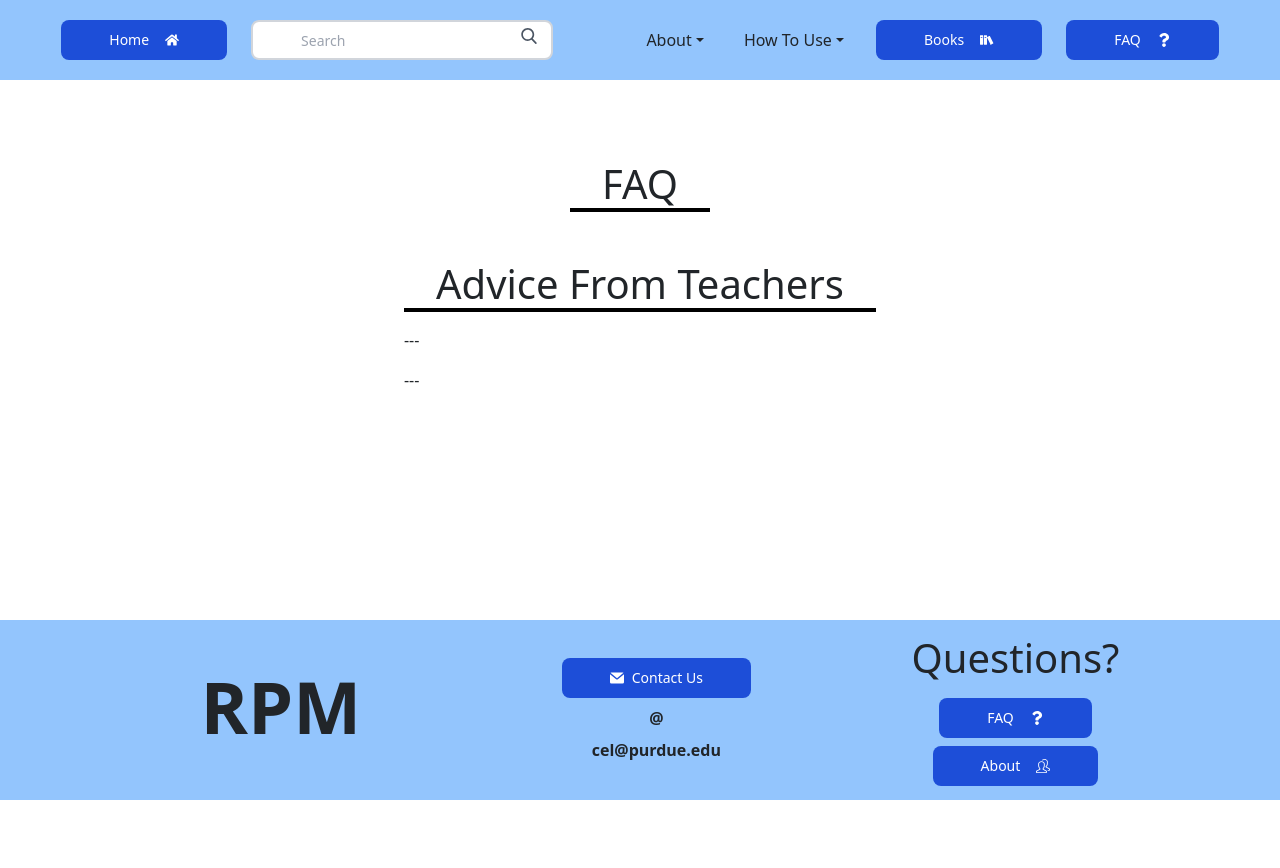
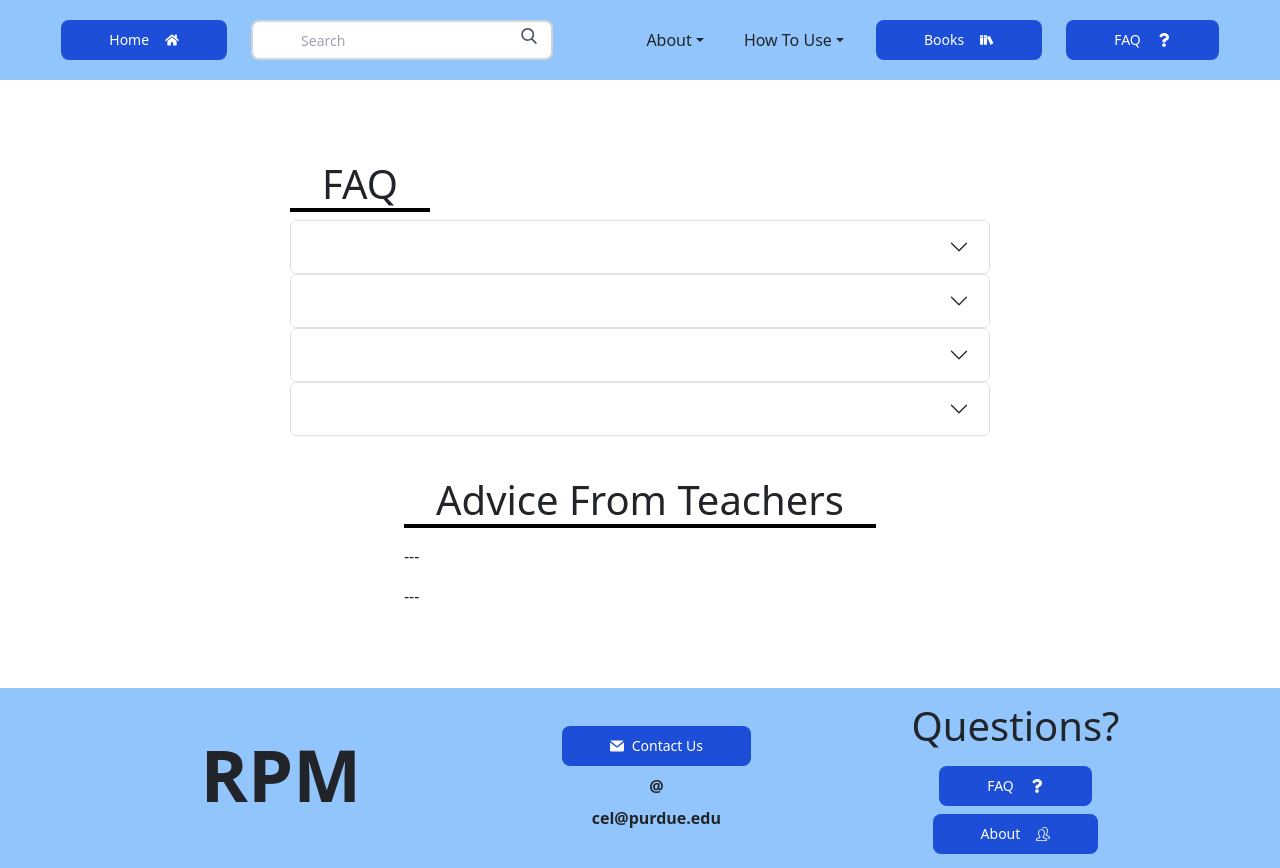
Before and after one commit to JNicho206/RPM, a React (Vite) app in the folder client/: page /faq in a window 1280 px wide. Before the commit the page ends 800 px from the top, so only its background shows below. Built offline with nearby package versions, Linux system fonts and the light colour scheme.

Commit message:
Pre-content implementation

```diff
--- a/client/src/components/FAQEntry.tsx
+++ b/client/src/components/FAQEntry.tsx
@@ -1,14 +1,27 @@
 import React from "react";
+import Accordion from "react-bootstrap/Accordion";
 
 export interface FAQEntryProps {
-
+    question: string,
+    answer: string,
 };
 
-export const FAQEntry: React.FC<FAQEntryProps> = ({}) => {
+export const FAQEntry: React.FC<FAQEntryProps> = ({question, answer}) => {
 
     return (
-        <div>
-
-        </div>
+        <Accordion className="w-[700px]">
+            <Accordion.Item eventKey="0">
+                <Accordion.Header>{question}</Accordion.Header>
+                <Accordion.Body>
+                Lorem ipsum dolor sit amet, consectetur adipiscing elit, sed do
+                eiusmod tempor incididunt ut labore et dolore magna aliqua. Ut enim ad
+                minim veniam, quis nostrud exercitation ullamco laboris nisi ut
+                aliquip ex ea commodo consequat. Duis aute irure dolor in
+                reprehenderit in voluptate velit esse cillum dolore eu fugiat nulla
+                pariatur. Excepteur sint occaecat cupidatat non proident, sunt in
+                culpa qui officia deserunt mollit anim id est laborum.
+                </Accordion.Body>
+            </Accordion.Item>
+        </Accordion>
     )
 }
```
